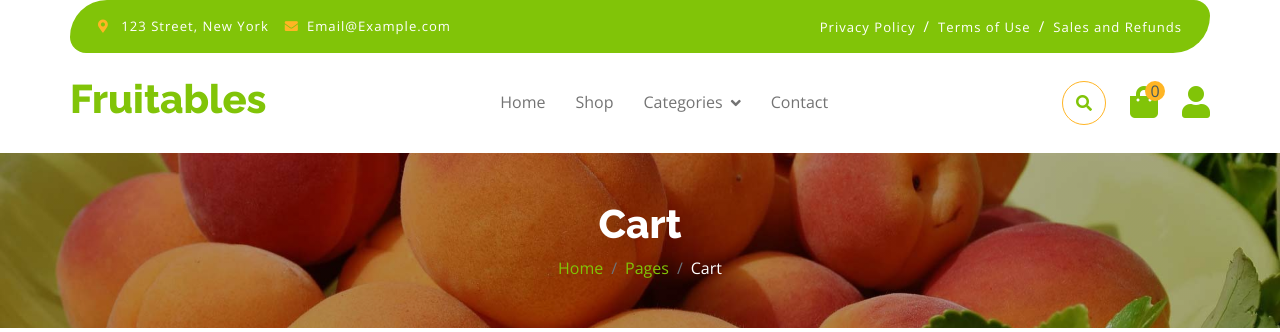
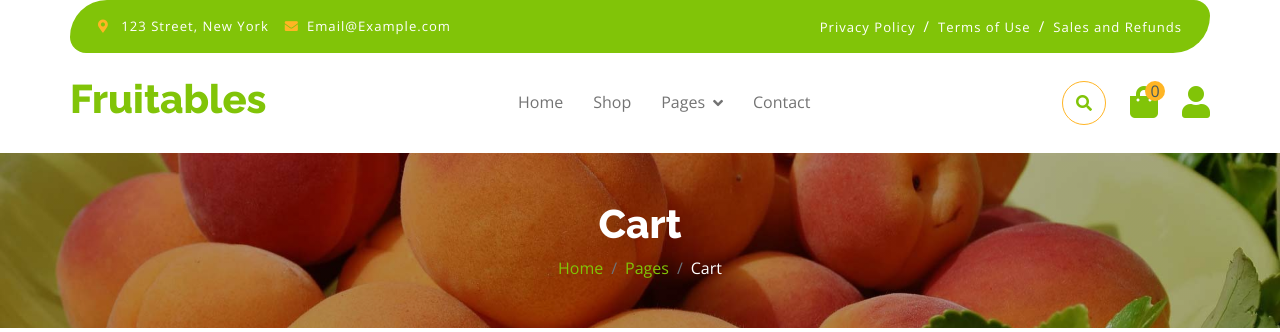
Before and after one commit to measivs/store-django, a Django app: page /order/cart/ in a window 1280 px wide. Shown: the top 332 px of the page. Run offline with Django 5.2, Linux system fonts and the light colour scheme; some libraries are stand-ins or nearby versions.

Commit message:
lil change

```diff
--- a/templates/includes/navbar.html
+++ b/templates/includes/navbar.html
@@ -24,7 +24,7 @@
                     <a href="{% url 'home' %}" class="nav-item nav-link {% if request.path == '/' %}active{% endif %}">Home</a>
                     <a href="{% url 'store' %}" class="nav-item nav-link">Shop</a>
                     <div class="nav-item dropdown">
-                        <a href="#" class="nav-link dropdown-toggle" data-bs-toggle="dropdown">Categories</a>
+                        <a href="#" class="nav-link dropdown-toggle" data-bs-toggle="dropdown">Pages</a>
                         <div class="dropdown-menu m-0 bg-secondary rounded-0">
                             <a href="{% url 'cart' %}" class="dropdown-item">Cart</a>
                             <a href="{% url 'checkout' %}" class="dropdown-item">Checkout</a>
```
